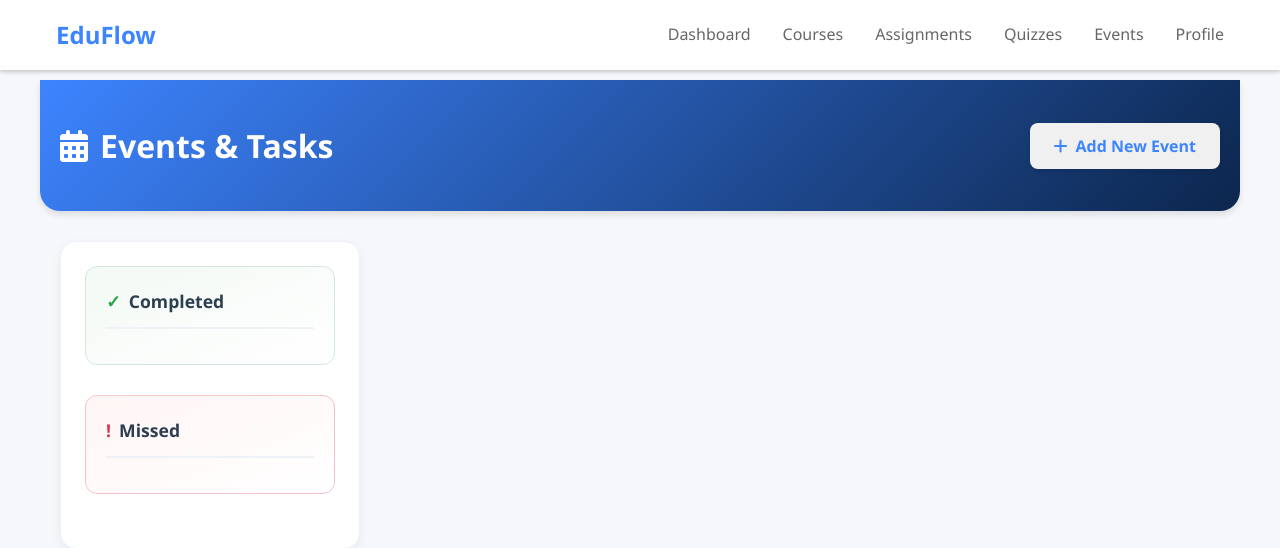
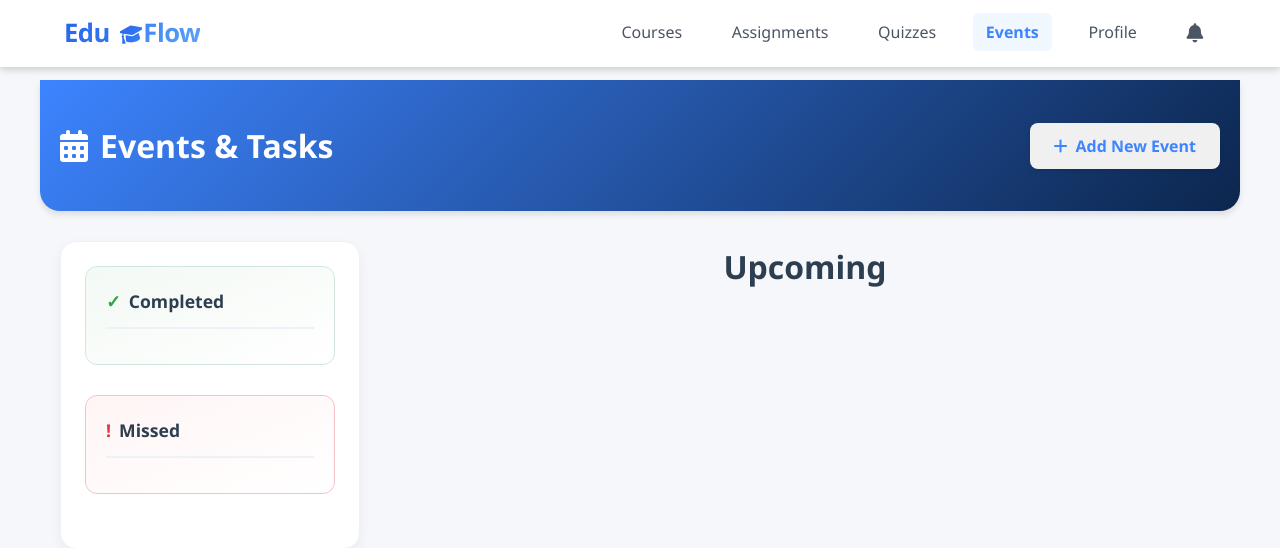
Before and after one commit to NeonAvid100/EduFlow, a PHP site: page /events.html in a window 1280 px wide. Shown: the top 548 px of the page. Run offline with PHP 8.4, Linux system fonts and the light colour scheme.

Commit message:
notification feature added, as event reminders

```diff
--- a/events.html
+++ b/events.html
@@ -10,14 +10,35 @@
 <body>
     <nav class="navbar">
         <div class="nav-content">
-            <div class="logo-text">EduFlow</div>
+            <div class="logo">
+                <a href="idx.html" class="logo-link">
+                    <span class="logo-text">Edu<i class="fas fa-graduation-cap logo-icon"></i></span>
+                    <span class="logo-text">Flow</span>
+                </a>
+            </div>
             <ul class="nav-links">
-                <li><a href="idx.html">Dashboard</a></li>
                 <li><a href="course_list.html">Courses</a></li>
                 <li><a href="#assignments">Assignments</a></li>
                 <li><a href="#quizzes">Quizzes</a></li>
                 <li><a href="events.html" class="active">Events</a></li>
                 <li><a href="#profile">Profile</a></li>
+                <li class="notification-container">
+                    <a href="#" class="notification-icon">
+                        <i class="fas fa-bell"></i>
+                        <span class="notification-dot" style="display: none;"></span>
+                    </a>
+                    <div class="notification-dropdown">
+                        <div class="notification-header">
+                            <h3>Notifications</h3>
+                            <div class="notification-tabs">
+                                <button class="active">All</button>
+                                <button>Unread</button>
+                            </div>
+                        </div>
+                        <div class="notification-list">
+                        </div>
+                    </div>
+                </li>
             </ul>
         </div>
     </nav>
@@ -45,6 +66,7 @@
                     </div>
                 </div>
                 <div class="main-events">
+                    <h1 style="font-size: 32px; text-align: center;  margin-bottom: 18px;">Upcoming</h1>
                     <div id="eventsList"></div>
                 </div>
             </div>
@@ -53,8 +75,12 @@
 
     <div id="eventModal" class="modal">
         <div class="modal-content">
-            <span class="close">&times;</span>
-            <h2><i class="fas fa-calendar-plus"></i>Event/Task</h2>
+            <div class="modal-header">
+                <div class="modal-title">
+                    <h2>Event/Task</h2>
+                </div>
+                <span class="close">&times;</span>
+            </div>
             <form id="eventForm">
                 <div class="form-group">
                     <label for="eventTitle">Title</label>
@@ -75,7 +101,7 @@
                 <div class="form-group checkbox-group">
                     <label class="checkbox-label">
                         <input type="checkbox" id="eventCompleted">
-                        <span class="checkbox-text">Mark as completed</span>
+                        <span class="checkbox-text">Mark as complete</span>
                     </label>
                 </div>
                 <button type="submit" class="submit-btn">
@@ -87,9 +113,13 @@
 
     <div id="viewEventModal" class="modal">
         <div class="modal-content">
-            <span class="close">&times;</span>
+            <div class="modal-header">
+                <div class="modal-title">
+                    <h2 id="viewEventTitle"></h2>
+                </div>
+                <span class="close">&times;</span>
+            </div>
             <div id="eventDetails">
-                <h2 id="viewEventTitle"></h2>
                 <div class="event-datetime" id="viewEventDateTime"></div>
                 <p id="viewEventDescription" class="event-description"></p>
                 <div id="viewEventLink" class="event-link-container"></div>
--- a/styles/events.css
+++ b/styles/events.css
@@ -13,7 +13,7 @@
 
 .navbar {
     background-color: #fff;
-    box-shadow: 0 2px 4px rgba(0,0,0,0.2);
+    box-shadow: 0 2px 8px rgba(0,0,0,0.2);
     position: fixed;
     top: 0;
     left: 0;
@@ -24,33 +24,88 @@
 .nav-content {
     max-width: 1200px;
     margin: 0 auto;
-    padding: 1rem;
+    padding: 0.8rem 1.5rem;
     display: flex;
     justify-content: space-between;
     align-items: center;
 }
 
+.logo {
+    display: flex;
+    align-items: center;
+    gap: 0px;
+}
+
+.logo-link {
+    text-decoration: none;
+    display: flex;
+    align-items: center;
+    gap: 0px;
+}
+
+.logo-link:hover {
+    opacity: 0.8;
+}
+
 .logo-text {
-    font-size: 1.5rem;
-    font-weight: bold;
-    color: #3d84ff;
+    font-size: 1.6rem;
+    font-weight: 800;
+    letter-spacing: -0.5px;
+    position: relative;
+}
+
+.logo-text:first-child {
+    background: linear-gradient(135deg, #2563eb, #3b82f6);
+    -webkit-background-clip: text;
+    background-clip: text;
+    -webkit-text-fill-color: transparent;
+    display: flex;
+    align-items: center;
+    gap: 8px;
+}
+
+.logo-icon {
+    font-size: 1.2rem;
+    background: linear-gradient(135deg, #2563eb, #3b82f6);
+    -webkit-background-clip: text;
+    background-clip: text;
+    -webkit-text-fill-color: transparent;
+    transform: rotate(-10deg);
+    margin-left: 2px;
+}
+
+.logo-text:last-child {
+    background: linear-gradient(135deg, #3b82f6, #60a5fa);
+    -webkit-background-clip: text;
+    background-clip: text;
+    -webkit-text-fill-color: transparent;
 }
 
 .nav-links {
     display: flex;
-    gap: 2rem;
+    gap: 1.5rem;
     list-style: none;
+    align-items: center;
 }
 
 .nav-links a {
     text-decoration: none;
-    color: #666;
+    color: #4b5563;
     font-weight: 500;
-    transition: color 0.3s;
+    padding: 0.5rem 0.8rem;
+    border-radius: 6px;
+    transition: all 0.2s ease;
 }
 
 .nav-links a:hover {
     color: #3d84ff;
+    background-color: #f0f7ff;
+}
+
+.nav-links a.active {
+    color: #3d84ff;
+    background-color: #f0f7ff;
+    font-weight: 600;
 }
 
 .container {
@@ -619,6 +662,133 @@
     font-size: 0.8rem;
 }
 
+.notification-container {
+    position: relative;
+}
+
+.notification-icon {
+    position: relative;
+    font-size: 1.2rem;
+    color: #4b5563;
+    padding: 0.5rem;
+    border-radius: 50%;
+    transition: all 0.2s ease;
+}
+
+.notification-icon:hover {
+    background-color: #f0f7ff;
+}
+
+.notification-badge {
+    position: absolute;
+    top: -5px;
+    right: -5px;
+    background-color: #ef4444;
+    color: white;
+    font-size: 0.75rem;
+    padding: 0.125rem 0.375rem;
+    border-radius: 9999px;
+    font-weight: 600;
+}
+
+.notification-dot {
+    width: 10px;
+    height: 10px;
+    background-color: red;
+    border-radius: 50%;
+    position: absolute;
+    top: 0;
+    right: 0;
+    display: none;
+}
+
+.notification-dropdown {
+    display: none;
+    position: absolute;
+    top: 100%;
+    right: -100px;
+    width: 360px;
+    background: white;
+    border-radius: 8px;
+    box-shadow: 0 4px 12px rgba(0, 0, 0, 0.15);
+    margin-top: 0.5rem;
+    z-index: 1000;
+}
+
+.notification-container:hover .notification-dropdown {
+    display: block;
+}
+
+.notification-header {
+    padding: 1rem;
+    border-bottom: 1px solid #e5e7eb;
+}
+
+.notification-header h3 {
+    font-size: 1.25rem;
+    font-weight: 600;
+    margin-bottom: 0.75rem;
+}
+
+.notification-tabs {
+    display: flex;
+    gap: 0.5rem;
+}
+
+.notification-tabs button {
+    padding: 0.375rem 1rem;
+    border: none;
+    background: none;
+    border-radius: 9999px;
+    font-weight: 500;
+    cursor: pointer;
+    transition: all 0.2s ease;
+}
+
+.notification-tabs button.active {
+    background-color: #f0f7ff;
+    color: #3d84ff;
+}
+
+.notification-list {
+    max-height: 400px;
+    overflow-y: auto;
+    padding: 0.5rem;
+}
+
+.notification-item {
+    padding: 0.75rem;
+    display: flex;
+    align-items: flex-start;
+    gap: 0.75rem;
+    border-radius: 8px;
+    cursor: pointer;
+    transition: all 0.2s ease;
+}
+
+.notification-item:hover {
+    background-color: #f9fafb;
+}
+
+.notification-content {
+    flex: 1;
+}
+
+.notification-title {
+    font-weight: 500;
+    color: #1f2937;
+    margin-bottom: 0.25rem;
+}
+
+.notification-time {
+    font-size: 0.875rem;
+    color: #6b7280;
+}
+
+.notification-unread {
+    background-color: #f0f7ff;
+}
+
 @media screen and (max-width: 1024px) {
     .container {
         padding: 15px;
```
Also changed, not shown: other parts of styles/events.css (+28 -40 lines), scripts/events.js (+108 -1 lines).
